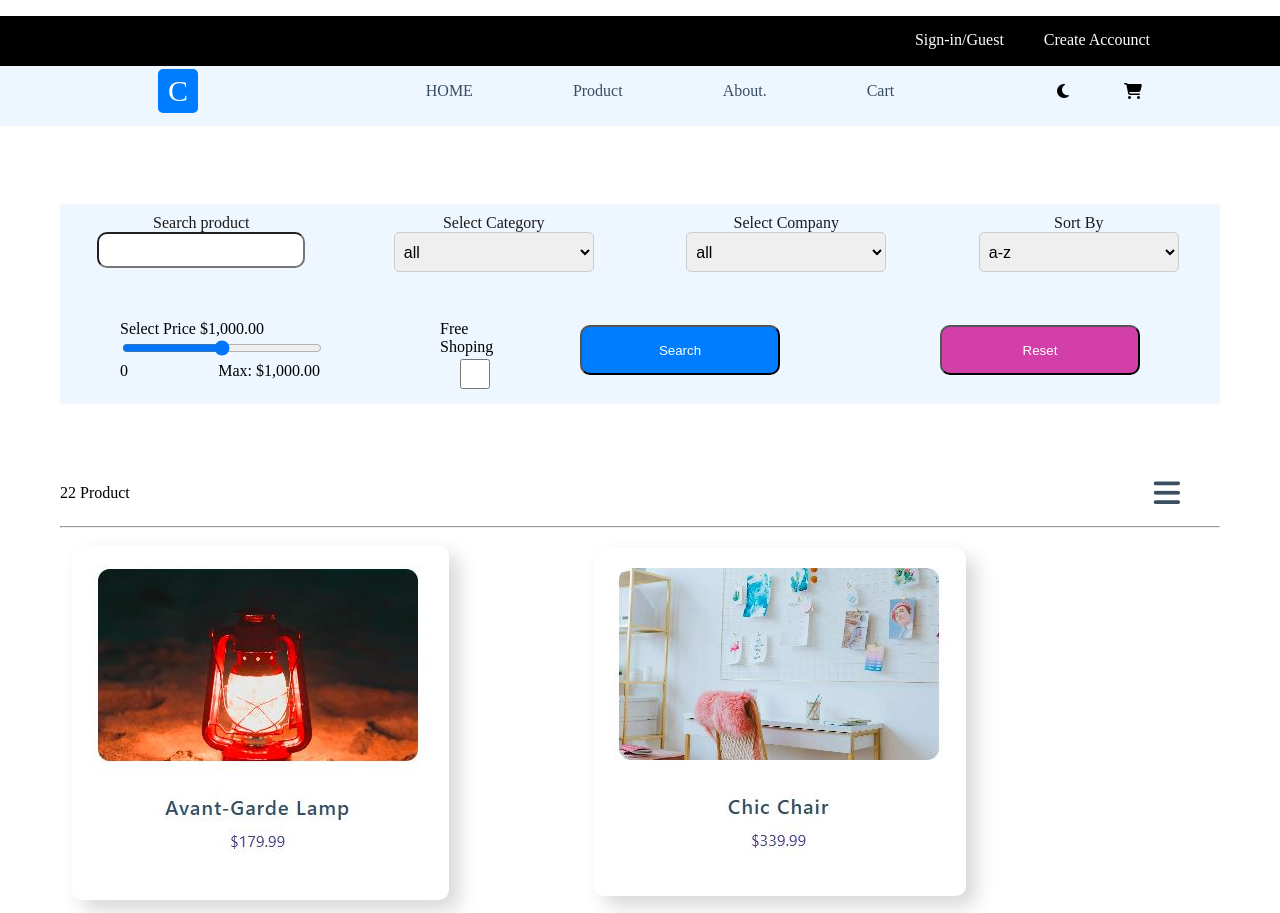
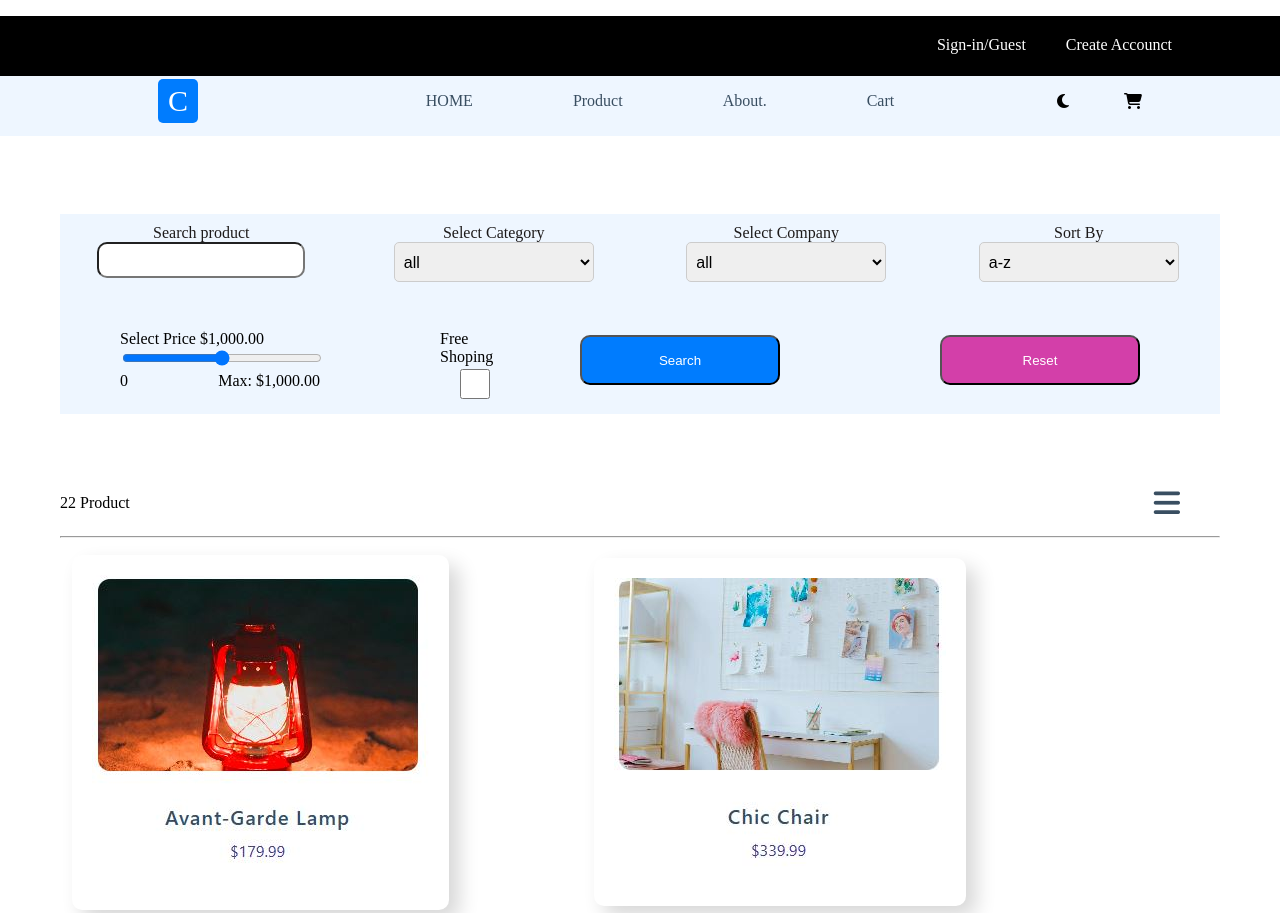
Before and after one commit to ajaynaveen99/RealWorkWebpages, a plain HTML site: page RealWork/index.html in a window 1280 px wide. Shown: the top 913 px of the page. Drawn offline with Linux system fonts and the light colour scheme.

Commit message:
newcurrections

```diff
--- a/RealWork/index.html
+++ b/RealWork/index.html
@@ -14,8 +14,8 @@
 <body>
     <section class="login">
         <ul class="guest">
-            <li>Sign-in/Guest</li>
-            <li>Create Accounct</li>
+            <li><a href="https://regal-bublanina-d8096b.netlify.app/realwork/login">Sign-in/Guest</a></li>
+            <li><a href="https://regal-bublanina-d8096b.netlify.app/realwork/register">Create Accounct</a></li>
         </ul>
     </section>
     <section>
--- a/RealWork/styles.css
+++ b/RealWork/styles.css
@@ -1,30 +1,47 @@
-.login {
-    width: 100%;
-    height: 50px;
-    background-color: black;
 
 
+body{
+    margin:0px;
 }
-body{
-    margin:0;
+.login{
+    width: 100%;
+    height: 60px;
+    background-color: black;
 }
 
 .guest {
     display: flex;
-    justify-content: flex-end;
+    justify-content:end;
     align-items: center;
-    margin-right: 110px;
+
+
+    width: 90%;
+
+    background-color: black; */
+
+
 
 
 
 
 }
 
-.guest>li {
-    color: white;
-    margin: 15px 20px;
+.guest>li{
+    color: rgb(236, 234, 234);
+    cursor: pointer;
+    /* margin-right: 60px; */
     list-style: none;
-    cursor: pointer;
+    margin-top: 20px;
+
+
+
+
+}
+.guest>li>a{
+    text-decoration: none;
+    color: #ffff;
+    margin-top: 50px;
+    /* margin: 50px; */
 
 }
 
```
Also changed, not shown: RealWork/about.html (+2 -2 lines), RealWork/cart.html (+2 -2 lines), RealWork/home.html (+2 -2 lines).
